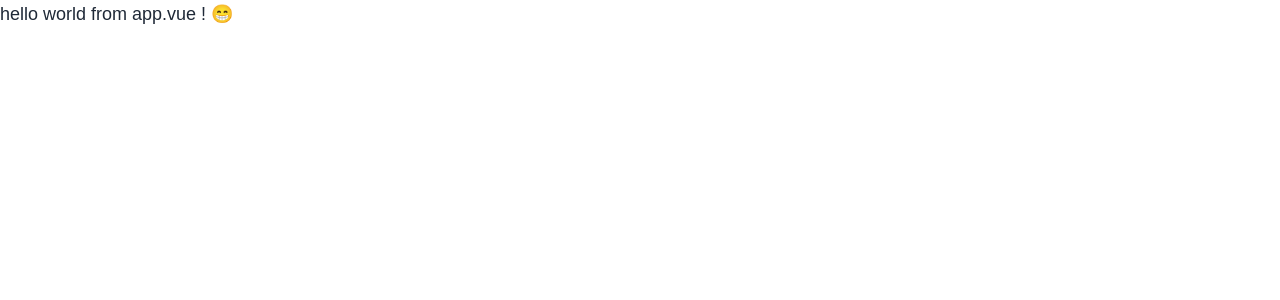
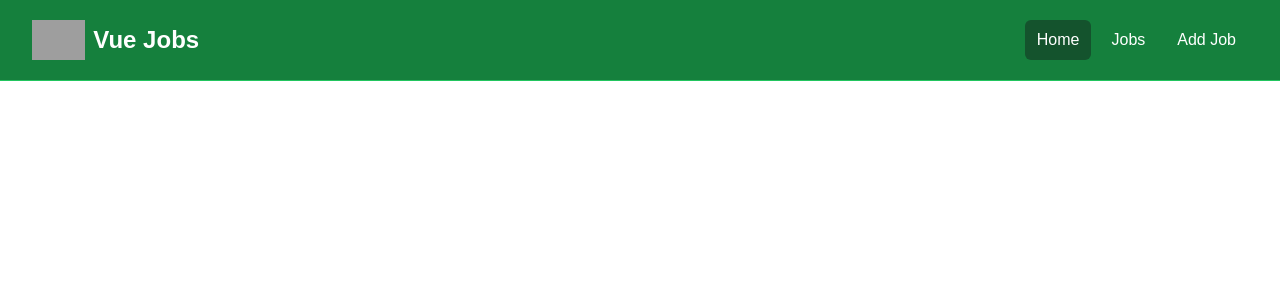
Before and after one commit to Paw565pl/vue-jobs, a Vue app: page / in a window 1280 px wide. Shown: the top 300 px of the page. Built offline with nearby package versions, Linux system fonts and the light colour scheme; grey boxes are pictures that could not be loaded.

Commit message:
feat: create NavBar component

```diff
--- a/src/App.vue
+++ b/src/App.vue
@@ -1,9 +1,9 @@
 <script setup lang="ts">
 import { RouterView } from "vue-router"
+import NavBar from "@/components/NavBar.vue"
 </script>
 
 <template>
-  <h1 class="text-lg">hello world from app.vue ! 😁</h1>
-
+  <NavBar />
   <RouterView />
 </template>
--- /dev/null
+++ b/src/components/NavBar.vue
@@ -0,0 +1,31 @@
+<script lang="ts" setup>
+import logo from "@/assets/img/logo.png"
+</script>
+
+<template>
+  <nav class="border-b border-green-500 bg-green-700">
+    <div class="mx-auto max-w-7xl px-2 sm:px-6 lg:px-8">
+      <div class="flex h-20 items-center justify-between">
+        <div class="flex flex-1 items-center justify-center md:items-stretch md:justify-start">
+          <a class="mr-4 flex flex-shrink-0 items-center" href="index.html">
+            <img class="h-10 w-auto" :src="logo" alt="Vue Jobs" />
+            <span class="ml-2 hidden text-2xl font-bold text-white md:block">Vue Jobs</span>
+          </a>
+          <div class="md:ml-auto">
+            <div class="flex space-x-2">
+              <a
+                href="index.html"
+                class="rounded-md bg-green-900 px-3 py-2 text-white hover:bg-gray-900 hover:text-white"
+                >Home</a
+              >
+              <a href="jobs.html" class="rounded-md px-3 py-2 text-white hover:bg-green-900 hover:text-white">Jobs</a>
+              <a href="add-job.html" class="rounded-md px-3 py-2 text-white hover:bg-green-900 hover:text-white"
+                >Add Job</a
+              >
+            </div>
+          </div>
+        </div>
+      </div>
+    </div>
+  </nav>
+</template>
```
